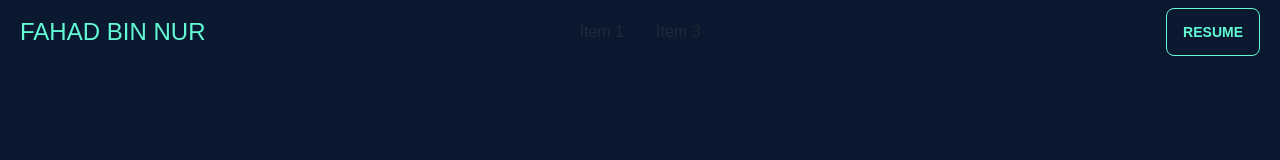
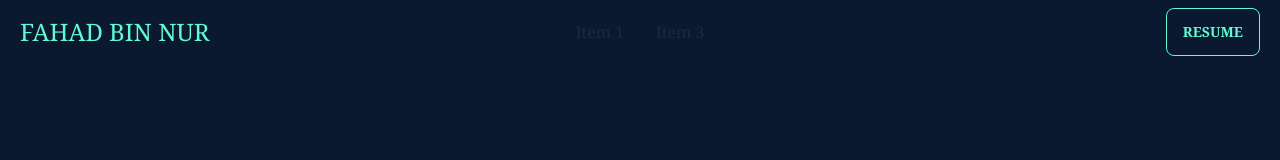
Before and after one commit to Fahadmohammad1/portfolio.me, a React (Create React App) app: page / in a window 1280 px wide. Shown: the top 160 px of the page. Built offline with nearby package versions, Linux system fonts and the light colour scheme.

Commit message:
font changed

```diff
--- a/src/App.js
+++ b/src/App.js
@@ -17,7 +17,7 @@ function App() {
     }, 2500);
   }, []);
   return (
-    <div className="App bg-[#0A192F]">
+    <div className="App bg-[#0A192F] font-serif">
       {!loading && <Header />}
       <NormalizeStyle />
       <AnimatePresence exitBeforeEnter>
--- a/src/components/Home/Banner.js
+++ b/src/components/Home/Banner.js
@@ -2,7 +2,7 @@ import React from "react";
 
 const Banner = () => {
   return (
-    <div className="container mx-auto px-10">
+    <div className="container mx-auto lg:px-10 px-5">
       <div class="hero min-h-screen">
         <div class="hero-content flex-col lg:flex-row-reverse">
           <img
--- a/src/components/Shared/Header.js
+++ b/src/components/Shared/Header.js
@@ -25,7 +25,7 @@ const Header = () => {
   };
   return (
     <div>
-      <div class="navbar lg:px-5">
+      <div class="navbar lg:px-5 lg:container mx-auto">
         <div class="navbar-start">
           <div class="dropdown">
             <label tabindex="0" class="btn btn-ghost lg:hidden">
@@ -34,7 +34,7 @@ const Header = () => {
                 class="h-5 w-5"
                 fill="none"
                 viewBox="0 0 24 24"
-                stroke="currentColor"
+                stroke="#62F9D5"
               >
                 <path
                   stroke-linecap="round"
```
